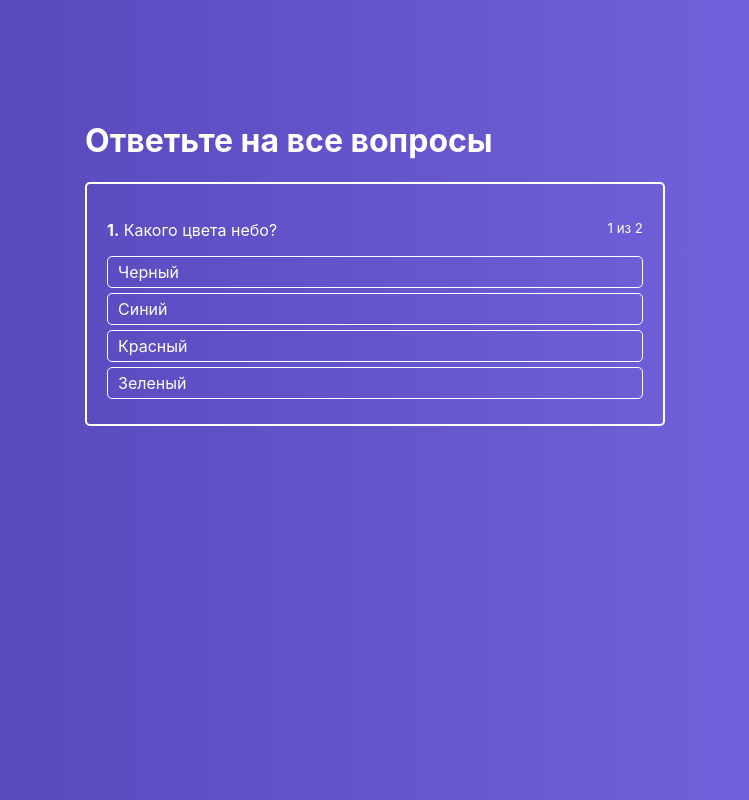
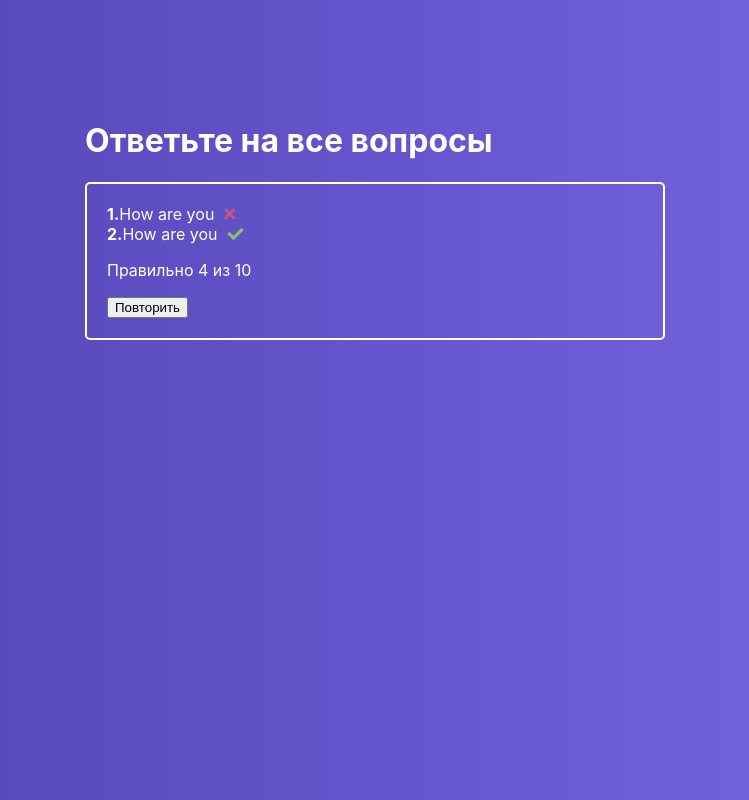
Before and after one commit to yam86rus/react-quiz, a React app: page / in a window 1280 px wide. Shown: the whole page, without its empty margins (265-1014 px from the left). Built offline with nearby package versions, Linux system fonts and the light colour scheme.

Commit message:
add finished

```diff
--- a/public/index.html
+++ b/public/index.html
@@ -24,7 +24,8 @@
       work correctly both with client-side routing and a non-root public URL.
       Learn how to configure a non-root public URL by running `npm run build`.
     -->
-    <title>React App</title>
+    <link href="https://use.fontawesome.com/releases/v5.0.13/css/all.css" rel="stylesheet">
+    <title>Quiz App</title>
   </head>
   <body>
     <noscript>You need to enable JavaScript to run this app.</noscript>
--- a/src/components/ActiveQuiz/ActiveQuiz.js
+++ b/src/components/ActiveQuiz/ActiveQuiz.js
@@ -12,6 +12,7 @@ const ActiveQuiz = props => (
             <small>{props.answerNumber} из { props.quizLength }</small>
         </p>
         <AnswersList
+        state={props.state}
         answers={props.answers}
         onAnswerClick={props.onAnswerClick}
         />
--- a/src/components/ActiveQuiz/AnswersList/AnswerItem/AnswerItem.js
+++ b/src/components/ActiveQuiz/AnswersList/AnswerItem/AnswerItem.js
@@ -2,10 +2,15 @@ import React from 'react'
 import classes from './AnswerItem.module.css'
 
 const AnswerItem = props => {
+    const cls = [classes.AnswerItem]
+    if (props.state) {
+        cls.push(classes[props.state])
+    }
+
 
     return (
         <li
-        className={classes.AnswerItem}
+        className={cls.join(' ')}
         onClick={()=> props.onAnswerClick(props.answer.id)}
         >
             { props.answer.text }
--- a/src/components/ActiveQuiz/AnswersList/AnswerItem/AnswerItem.module.css
+++ b/src/components/ActiveQuiz/AnswersList/AnswerItem/AnswerItem.module.css
@@ -10,3 +10,11 @@
     background: rgba(255,255,255,.2);
     transition:  background .3s ease-in-out;
 }
+
+.AnswerItem.success{
+    background: rgba(161, 240, 69, .7)
+}
+
+.AnswerItem.error{
+    background: rgba(240, 87, 108, .7)
+}
--- a/src/components/ActiveQuiz/AnswersList/AnswersList.js
+++ b/src/components/ActiveQuiz/AnswersList/AnswersList.js
@@ -10,6 +10,7 @@ const AnswersList = props => (
                 key={index}
                 answer={answer}
                 onAnswerClick={props.onAnswerClick}
+                state={props.state ? props.state[answer.id]:null}
                 />
             )
         }) }
--- /dev/null
+++ b/src/components/FinishedQuiz/FinishedQuiz.js
@@ -0,0 +1,27 @@
+import React from 'react'
+import classes from './FinishedQuiz.module.css'
+
+const FinishedQuiz = props => {
+    return (
+        <div className={classes.FinishedQuiz}>
+            <ul>
+                <li>
+                    <strong>1.</strong>
+                    How are you
+                    <i className={'fa fa-times ' + classes.error} />
+                </li>
+                <li>
+                    <strong>2.</strong>
+                    How are you
+                    <i className={'fa fa-check ' + classes.success} />
+                </li>
+            </ul>
+            <p>Правильно 4 из 10</p>
+            <div>
+                <button>Повторить</button>
+            </div>
+        </div>
+    )
+}
+
+export default FinishedQuiz
--- /dev/null
+++ b/src/components/FinishedQuiz/FinishedQuiz.module.css
@@ -0,0 +1,26 @@
+.FinishedQuiz{
+    padding: 20px;
+    color: #fff;
+    border: 2px solid #fff;
+    border-radius: 5px;
+    box-sizing: border-box;
+    margin: 0 10px;
+}
+
+.FinishedQuiz ul{
+    list-style: none;
+    padding: 0;
+    margin: 0;
+}
+
+.FinishedQuiz ul li i{
+    margin-left: 10px;
+}
+
+.success{
+    color: rgba(161, 240, 69, .7)
+}
+
+.error{
+    color: rgba(240, 87, 108, .7)
+}
--- a/src/containers/Quiz/Quiz.js
+++ b/src/containers/Quiz/Quiz.js
@@ -1,10 +1,13 @@
 import React, {Component} from 'react'
 import classes from './Quiz.module.css'
 import ActiveQuize from '../../components/ActiveQuiz/ActiveQuiz'
+import FinishedQuiz from '../../components/FinishedQuiz/FinishedQuiz'
 
 class Quiz extends Component {
     state = {
+        isFinished: true,
         activeQuestion: 0,
+        answerState: null,
         quiz: [
             {
                 question: 'Какого цвета небо?',
@@ -32,11 +35,46 @@ class Quiz extends Component {
     }
 
     onAnswerClickHandler = answerId => {
-        console.log('AnswerId: ',answerId)
+        if(this.state.answerState) {
+            const key = Object.keys(this.state.answerState)[0]
+            if (this.state.answerState[key] === 'succes') {
+                return
+            }
+        }
 
-        this.setState({
-            activeQuestion: this.state.activeQuestion + 1
-        })
+        const question = this.state.quiz[this.state.activeQuestion]
+
+        if (question.rightAnswerId === answerId) {
+            this.setState({
+                answerState: {[answerId]: 'success'}
+            })
+            const timeout = window.setTimeout(()=>{
+            if (this.isQuizFinished()){
+                this.setState({
+                    isFinished: true
+                })
+            } else {
+                this.setState({
+                    activeQuestion: this.state.activeQuestion + 1,
+                    answerState: null
+
+                })
+            }
+                window.clearTimeout(timeout)
+            },1000)
+
+
+        } else {
+            this.setState({
+                answerState: {[answerId]: 'error'}
+            })
+        }
+
+
+    }
+
+    isQuizFinished(){
+        return this.state.activeQuestion + 1 === this.state.quiz.length
     }
 
     render() {
@@ -45,13 +83,21 @@ class Quiz extends Component {
 
                 <div className={classes.QuizWrapper}>
                     <h1>Ответьте на все вопросы</h1>
-                    <ActiveQuize
+                    {
+                        this.state.isFinished
+                        ? <FinishedQuiz
+
+                        />
+                        : <ActiveQuize
                         answers={this.state.quiz[this.state.activeQuestion].answers}
                         question={this.state.quiz[this.state.activeQuestion].question}
                         onAnswerClick={this.onAnswerClickHandler}
                         quizLength={this.state.quiz.length}
                         answerNumber={this.state.activeQuestion + 1}
+                        state={this.state.answerState}
                     />
+                    }
+
                 </div>
             </div>
         )
```
